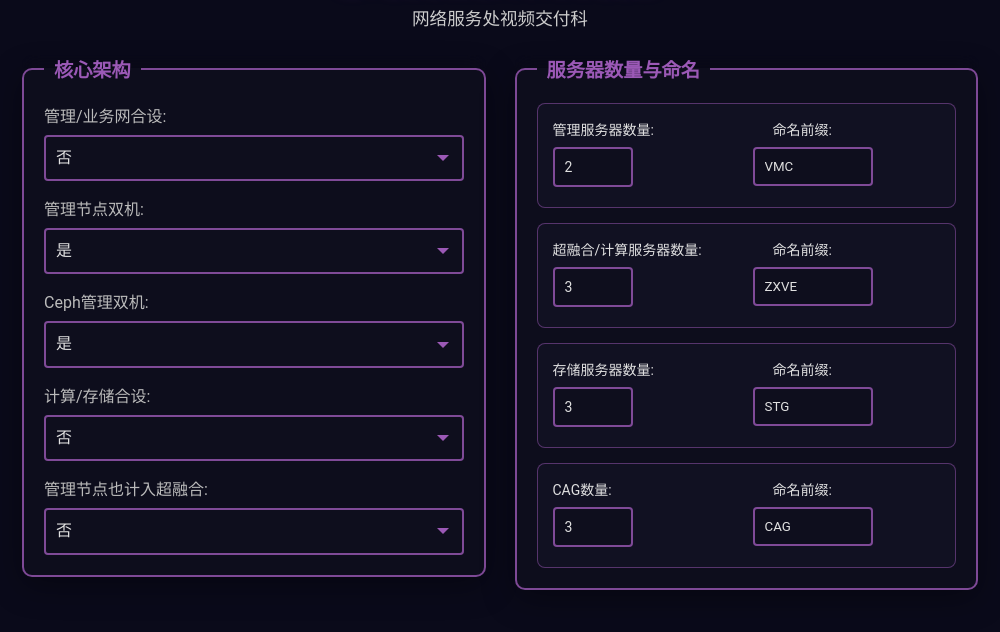
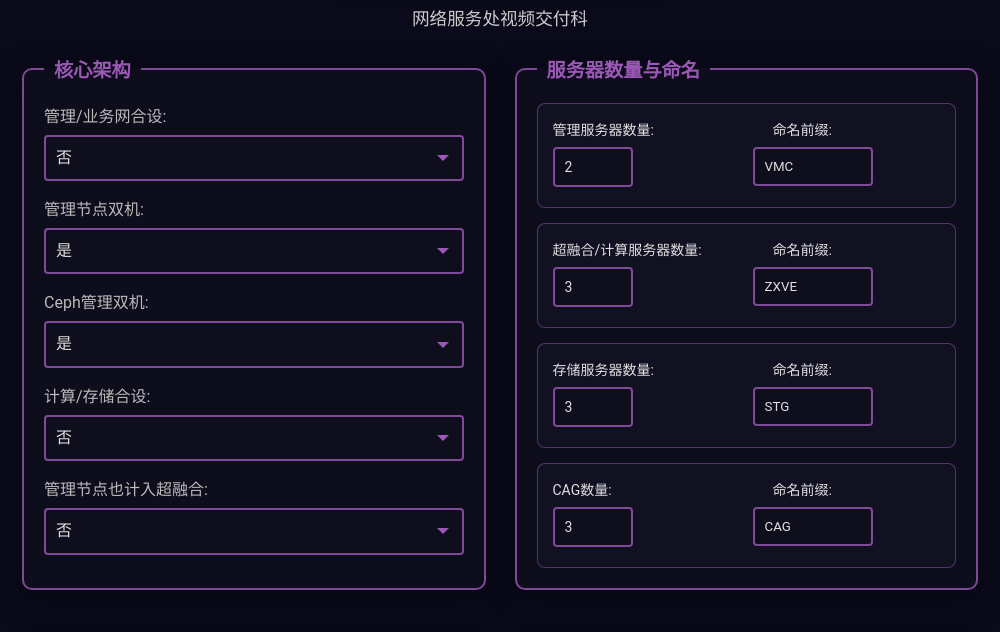
Before and after one commit to Roverlo/LLD, an Electron app: page src/renderer/index.html in a window 1000 px wide. Shown: the part 89-721 px from the top of the page. Drawn offline with Linux system fonts and the light colour scheme.

Commit message:
fix: correct CSS Grid alignment for 6-fieldset layout
Problem Analysis:
- Previous grid-auto-rows: 1fr made all 3 rows equal height, not same-row fieldsets
- 6 fieldsets in 2-column grid create 3 rows, need same-row alignment
- Gap between top and bottom rows was caused by equal row heights

Solution Testing:
- Created test-actual-layout.html with real 6-fieldset structure
- Tested 3 approaches: grid-auto-rows, grid-template-rows, align-items stretch
- Browser testing confirmed align-items: stretch works best for same-row alignment

Implementation:
- Replace grid-auto-rows: 1fr with align-items: stretch
- Remove incorrect CSS comments about grid-auto-rows approach
- Update comments to reflect tested stretch solution

Expected Results:
- 核心架构 and 服务器数量与命名 fieldsets now same height (row 1)
- 服务器配置信息 and IP地址池 fieldsets now same height (row 2)
- 桌面虚机类型 and 部署选项 fieldsets now same height (row 3)
- Normal gap spacing between rows restored

Testing: All 124 tests pass, no functional regressions

```diff
--- a/src/renderer/style.css
+++ b/src/renderer/style.css
@@ -118,8 +118,7 @@ h2 {
     display: grid;
     grid-template-columns: 1fr 1fr;
     gap: 25px;
-    align-items: start; /* 从顶部开始对齐 */
-    grid-auto-rows: 1fr; /* 确保同一行的fieldset等高 */
+    align-items: stretch; /* 拉伸同一行的fieldset到相同高度 */
 }
 
 fieldset {
@@ -159,9 +158,9 @@ fieldset.vm-types-container {
     min-height: auto;
 }
 
-/* Fieldset高度对齐 - 使用CSS Grid等高方案 */
-/* 通过grid-auto-rows: 1fr确保同一行的fieldset自动等高 */
-/* 这是经过测试验证的最可靠方案，无需额外的class或复杂选择器 */
+/* Fieldset高度对齐 - 使用CSS Grid stretch方案 */
+/* 通过align-items: stretch确保同一行的fieldset拉伸到相同高度 */
+/* 这是经过实际6-fieldset布局测试验证的最可靠方案 */
 
 legend {
     color: var(--primary-color);
```
